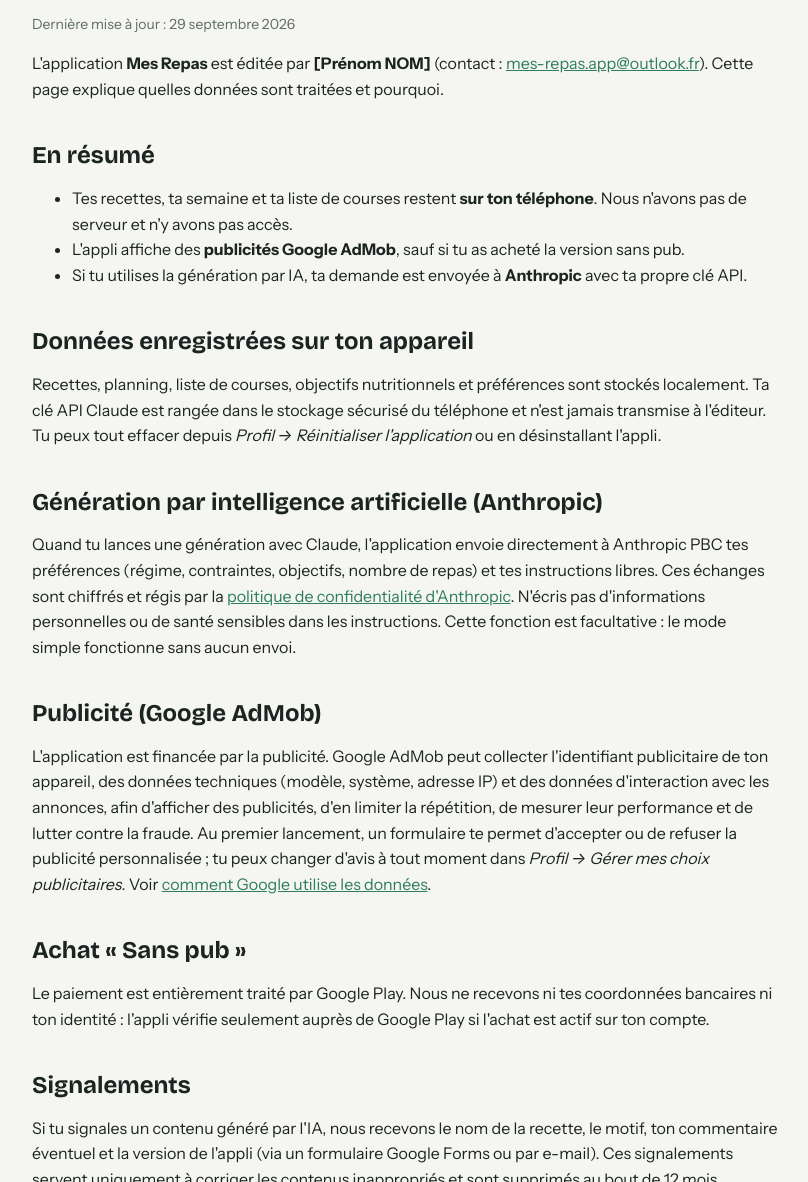
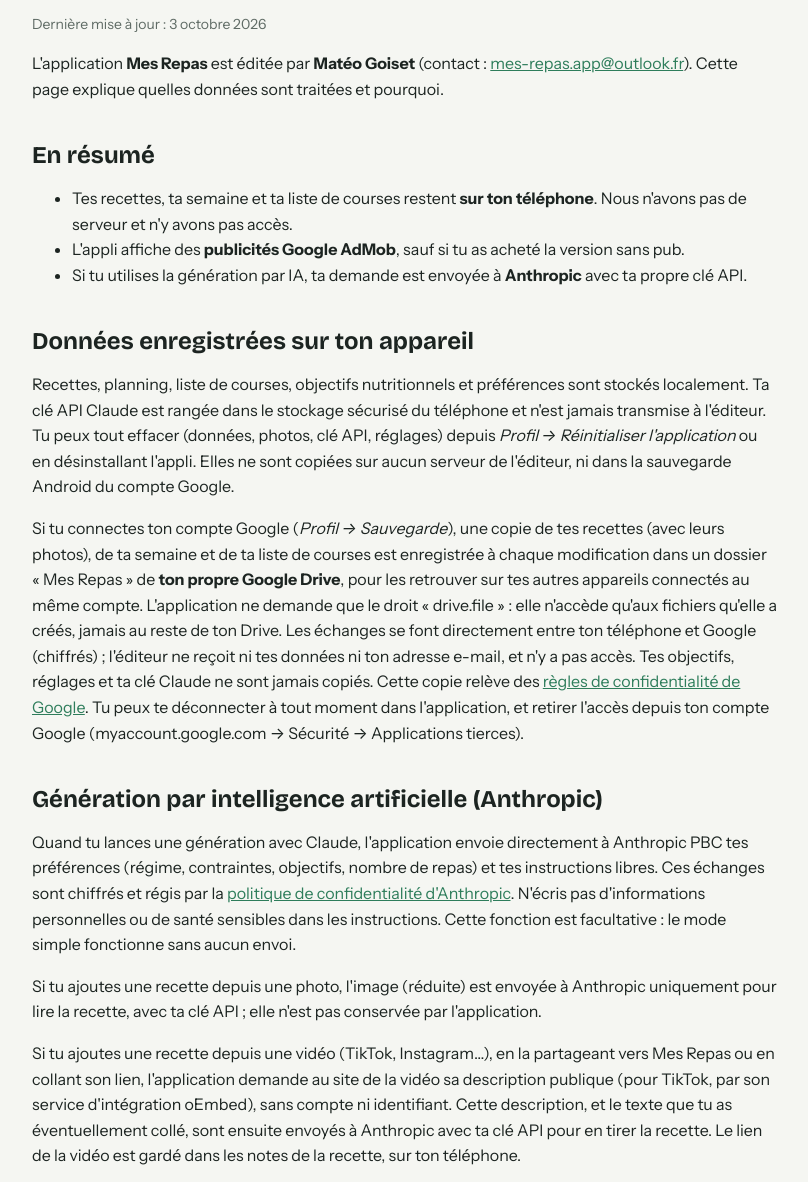
Before and after one commit to Mes-Repas-App/mes-repas-app.github.io, a plain HTML site: page confidentialite.html in a window 1280 px wide. Shown: the part 168-1350 px from the top of the page, without its empty margins (168-976 px from the left). Drawn offline with nearby package versions, Linux system fonts and the light colour scheme.

Commit message:
Confidentialité et conditions : sauvegarde Google Drive, import vidéo, partage par QR code

```diff
--- a/confidentialite.html
+++ b/confidentialite.html
@@ -18,8 +18,8 @@
 
 <article class="doc">
 <h1>Politique de confidentialité</h1>
-<p class="updated">Dernière mise à jour : 29 septembre 2026</p>
-<p>L'application <strong>Mes Repas</strong> est éditée par <strong>[Prénom NOM]</strong> (contact : <a href="mailto:mes-repas.app@outlook.fr">mes-repas.app@outlook.fr</a>). Cette page explique quelles données sont traitées et pourquoi.</p>
+<p class="updated">Dernière mise à jour : 3 octobre 2026</p>
+<p>L'application <strong>Mes Repas</strong> est éditée par <strong>Matéo Goiset</strong> (contact : <a href="mailto:mes-repas.app@outlook.fr">mes-repas.app@outlook.fr</a>). Cette page explique quelles données sont traitées et pourquoi.</p>
 
 <h2>En résumé</h2>
 <ul>
@@ -29,13 +29,17 @@
 </ul>
 
 <h2>Données enregistrées sur ton appareil</h2>
-<p>Recettes, planning, liste de courses, objectifs nutritionnels et préférences sont stockés localement. Ta clé API Claude est rangée dans le stockage sécurisé du téléphone et n'est jamais transmise à l'éditeur. Tu peux tout effacer depuis <em>Profil → Réinitialiser l'application</em> ou en désinstallant l'appli.</p>
+<p>Recettes, planning, liste de courses, objectifs nutritionnels et préférences sont stockés localement. Ta clé API Claude est rangée dans le stockage sécurisé du téléphone et n'est jamais transmise à l'éditeur. Tu peux tout effacer (données, photos, clé API, réglages) depuis <em>Profil → Réinitialiser l'application</em> ou en désinstallant l'appli. Elles ne sont copiées sur aucun serveur de l'éditeur, ni dans la sauvegarde Android du compte Google.</p>
+<p>Si tu connectes ton compte Google (<em>Profil → Sauvegarde</em>), une copie de tes recettes (avec leurs photos), de ta semaine et de ta liste de courses est enregistrée à chaque modification dans un dossier « Mes Repas » de <strong>ton propre Google Drive</strong>, pour les retrouver sur tes autres appareils connectés au même compte. L'application ne demande que le droit « drive.file » : elle n'accède qu'aux fichiers qu'elle a créés, jamais au reste de ton Drive. Les échanges se font directement entre ton téléphone et Google (chiffrés) ; l'éditeur ne reçoit ni tes données ni ton adresse e-mail, et n'y a pas accès. Tes objectifs, réglages et ta clé Claude ne sont jamais copiés. Cette copie relève des <a href="https://policies.google.com/privacy">règles de confidentialité de Google</a>. Tu peux te déconnecter à tout moment dans l'application, et retirer l'accès depuis ton compte Google (myaccount.google.com → Sécurité → Applications tierces).</p>
 
 <h2>Génération par intelligence artificielle (Anthropic)</h2>
 <p>Quand tu lances une génération avec Claude, l'application envoie directement à Anthropic PBC tes préférences (régime, contraintes, objectifs, nombre de repas) et tes instructions libres. Ces échanges sont chiffrés et régis par la <a href="https://www.anthropic.com/legal/privacy">politique de confidentialité d'Anthropic</a>. N'écris pas d'informations personnelles ou de santé sensibles dans les instructions. Cette fonction est facultative : le mode simple fonctionne sans aucun envoi.</p>
+<p>Si tu ajoutes une recette depuis une photo, l'image (réduite) est envoyée à Anthropic uniquement pour lire la recette, avec ta clé API ; elle n'est pas conservée par l'application.</p>
+<p>Si tu ajoutes une recette depuis une vidéo (TikTok, Instagram…), en la partageant vers Mes Repas ou en collant son lien, l'application demande au site de la vidéo sa description publique (pour TikTok, par son service d'intégration oEmbed), sans compte ni identifiant. Cette description, et le texte que tu as éventuellement collé, sont ensuite envoyés à Anthropic avec ta clé API pour en tirer la recette. Le lien de la vidéo est gardé dans les notes de la recette, sur ton téléphone.</p>
+<p>L'accès à l'appareil photo n'est demandé que lorsque tu l'utilises : pour photographier une recette à lire, pour la photo d'un plat (gardée sur ton téléphone) ou pour scanner le QR code d'une recette (rien n'est enregistré ni envoyé).</p>
 
 <h2>Publicité (Google AdMob)</h2>
-<p>L'application est financée par la publicité. Google AdMob peut collecter l'identifiant publicitaire de ton appareil, des données techniques (modèle, système, adresse IP) et des données d'interaction avec les annonces, afin d'afficher des publicités, d'en limiter la répétition, de mesurer leur performance et de lutter contre la fraude. Au premier lancement, un formulaire te permet d'accepter ou de refuser la publicité personnalisée ; tu peux changer d'avis à tout moment dans <em>Profil → Gérer mes choix publicitaires</em>. Voir <a href="https://policies.google.com/technologies/partner-sites">comment Google utilise les données</a>.</p>
+<p>L'application est financée par la publicité. Google AdMob peut collecter l'identifiant publicitaire de ton appareil, des données techniques (modèle, système, adresse IP) et des données d'interaction avec les annonces, afin d'afficher des publicités, d'en limiter la répétition, de mesurer leur performance et de lutter contre la fraude. Au premier lancement, un formulaire te permet d'accepter ou de refuser la publicité personnalisée ; tu peux changer d'avis à tout moment dans <em>Profil → Mes choix publicitaires</em>. Voir <a href="https://policies.google.com/technologies/partner-sites">comment Google utilise les données</a>.</p>
 
 <h2>Achat « Sans pub »</h2>
 <p>Le paiement est entièrement traité par Google Play. Nous ne recevons ni tes coordonnées bancaires ni ton identité : l'appli vérifie seulement auprès de Google Play si l'achat est actif sur ton compte.</p>
```
Also changed, not shown: conditions.html (+2 -2 lines), mentions-legales.html (+1 -1 lines).
